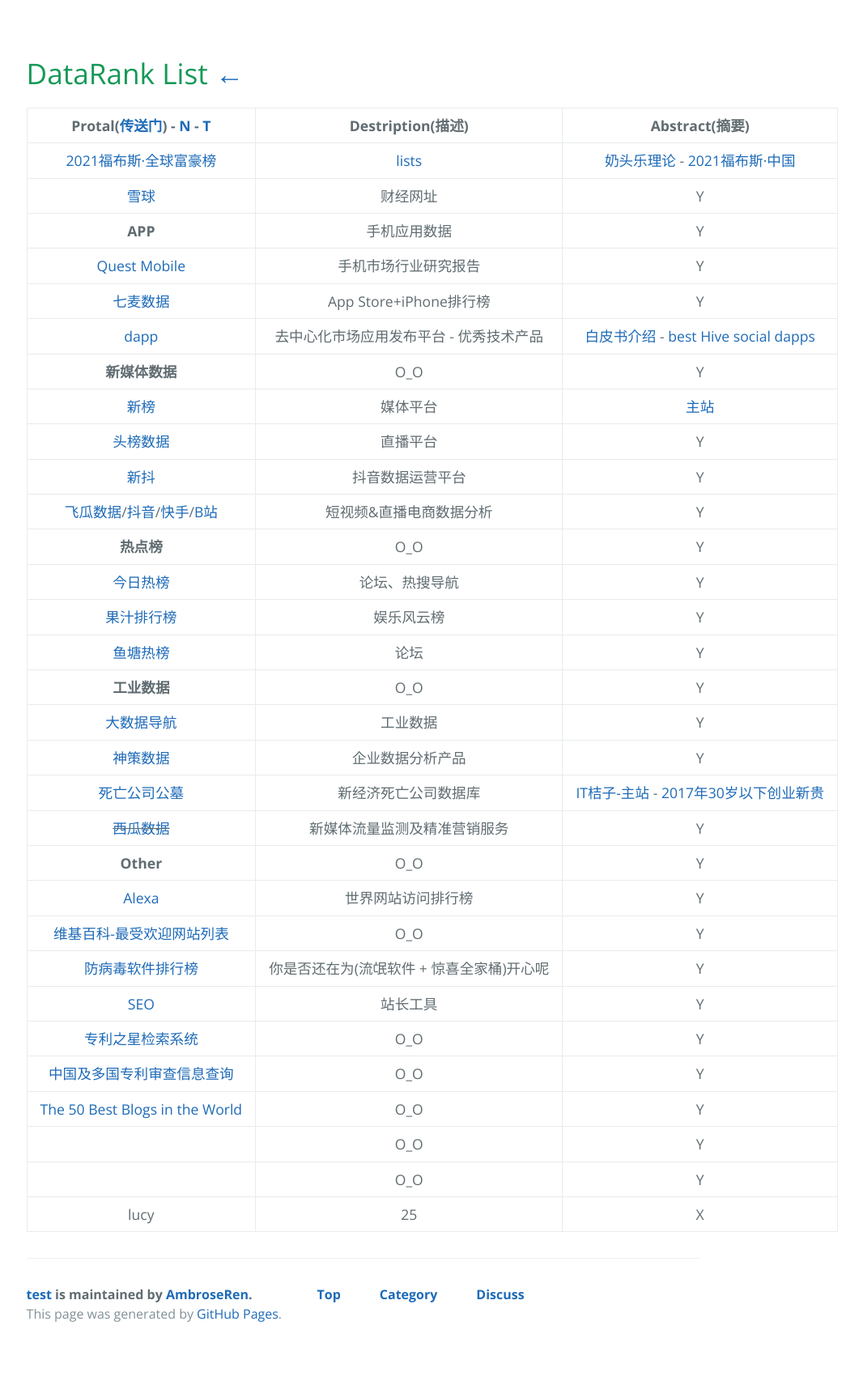
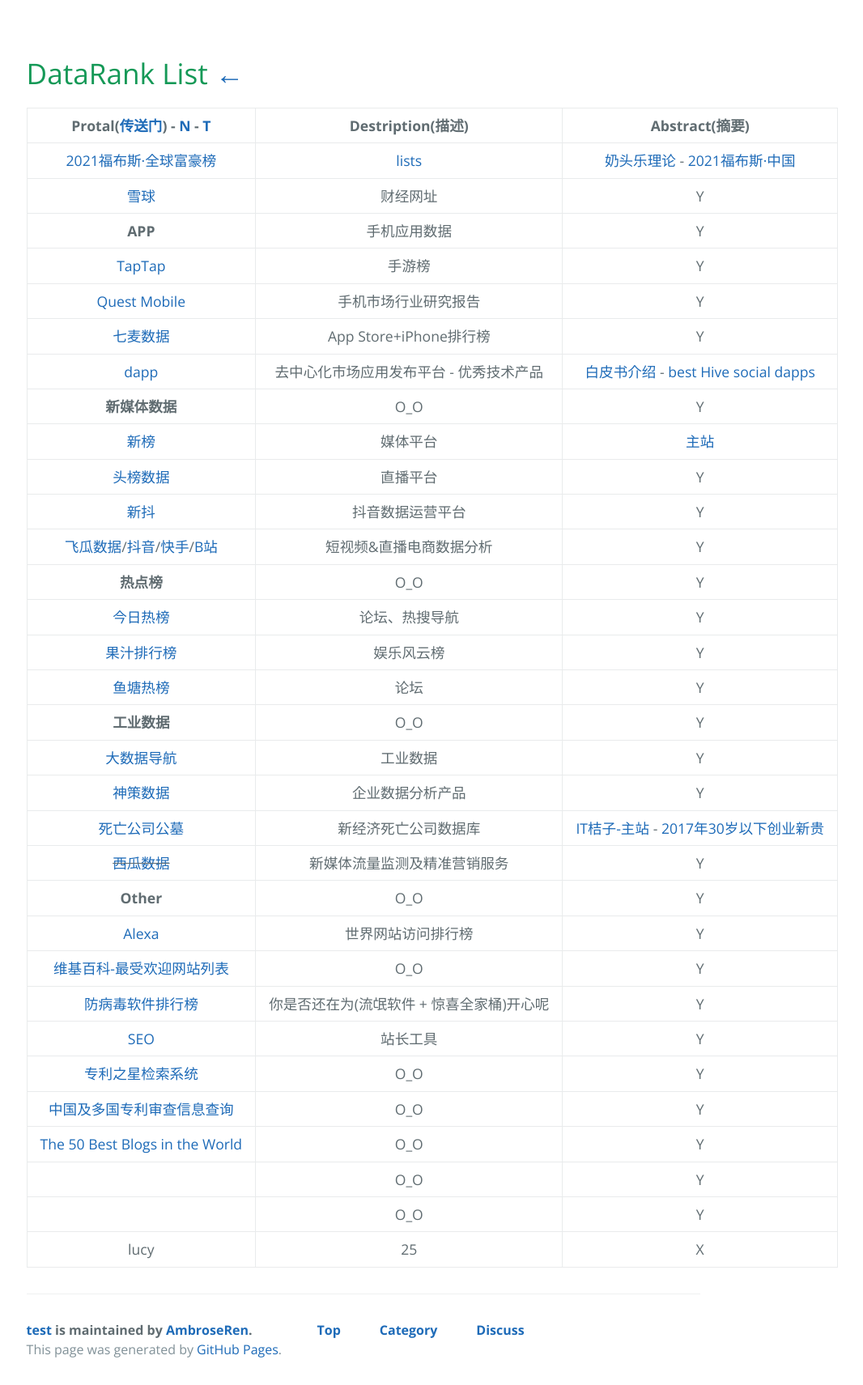
Before and after one commit to AmbroseRen/test, a Jekyll site: the page built from Data/DataRank.md, in a window 1280 px wide. Shown: the whole page at 81% size, without its empty margins (89-1155 px from the left). Built offline with Jekyll 4.4.1, drawn with Linux system fonts in a browser that asks for light colours; our own code applies the rules of GitHub Pages for plain Markdown files; the repository's description, which GitHub fills in, is left out; before the commit the page ends 1667 px from its top, so only the background shows below that.

Commit message:
Update DataRank.md

```diff
--- a/Data/DataRank.md
+++ b/Data/DataRank.md
@@ -10,6 +10,7 @@
 | [2021福布斯·全球富豪榜](https://www.forbeschina.com/lists/1757) | [lists](https://www.forbeschina.com/lists) | [奶头乐理论](https://wiki.mbalib.com/wiki/奶头乐理论) - [2021福布斯·中国](https://www.forbeschina.com/lists/1774) |
 | [雪球](https://xueqiu.com/dh) | 财经网址 | Y |
 | __APP__ | 手机应用数据 | Y |
+| [TapTap](https://www.taptap.com/top/played) | 手游榜 | Y |
 | [Quest Mobile](https://www.questmobile.com.cn/research/report-new) | 手机市场行业研究报告 | Y |
 | [七麦数据](https://www.qimai.cn/rank) | App Store+iPhone排行榜 | Y |
 | [dapp](https://www.dapp.com/) | 去中心化市场应用发布平台 - 优秀技术产品 | [白皮书介绍](https://www.dapp.com/token/Dapp_WhitePaper_cn.pdf) - [best Hive social dapps](https://www.dapp.com/store/hive-social) |
```
